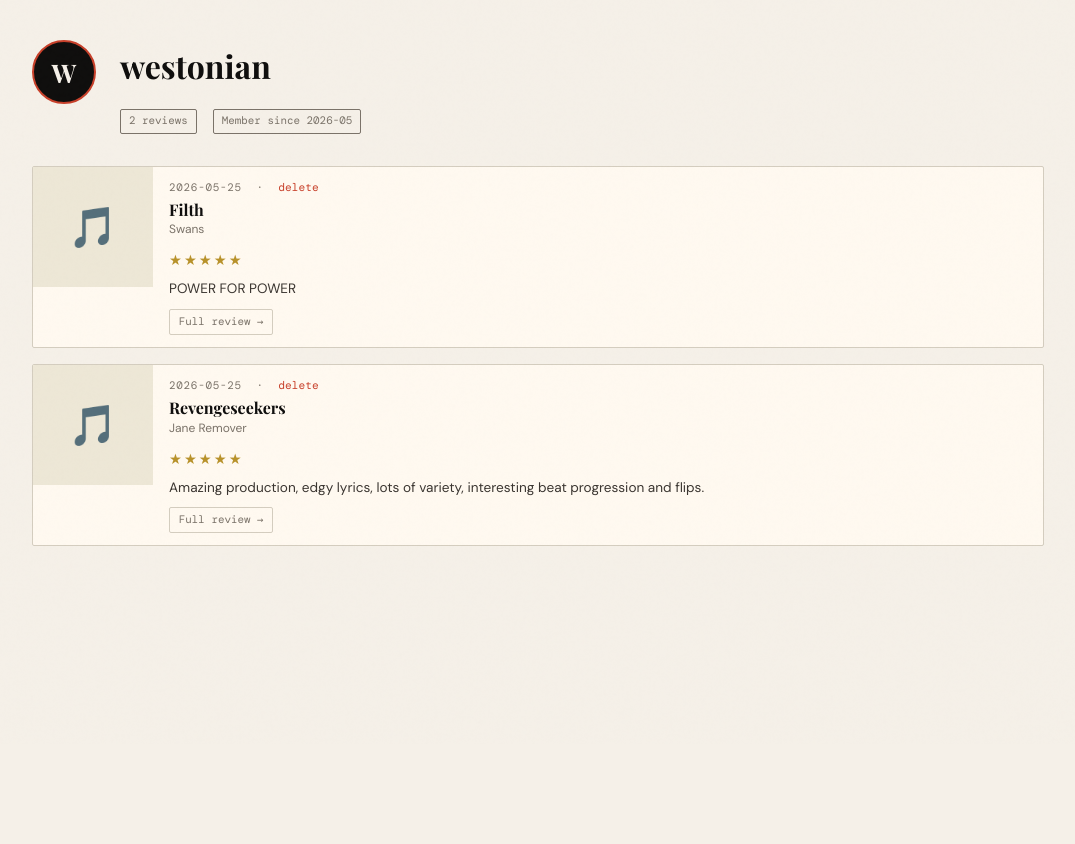
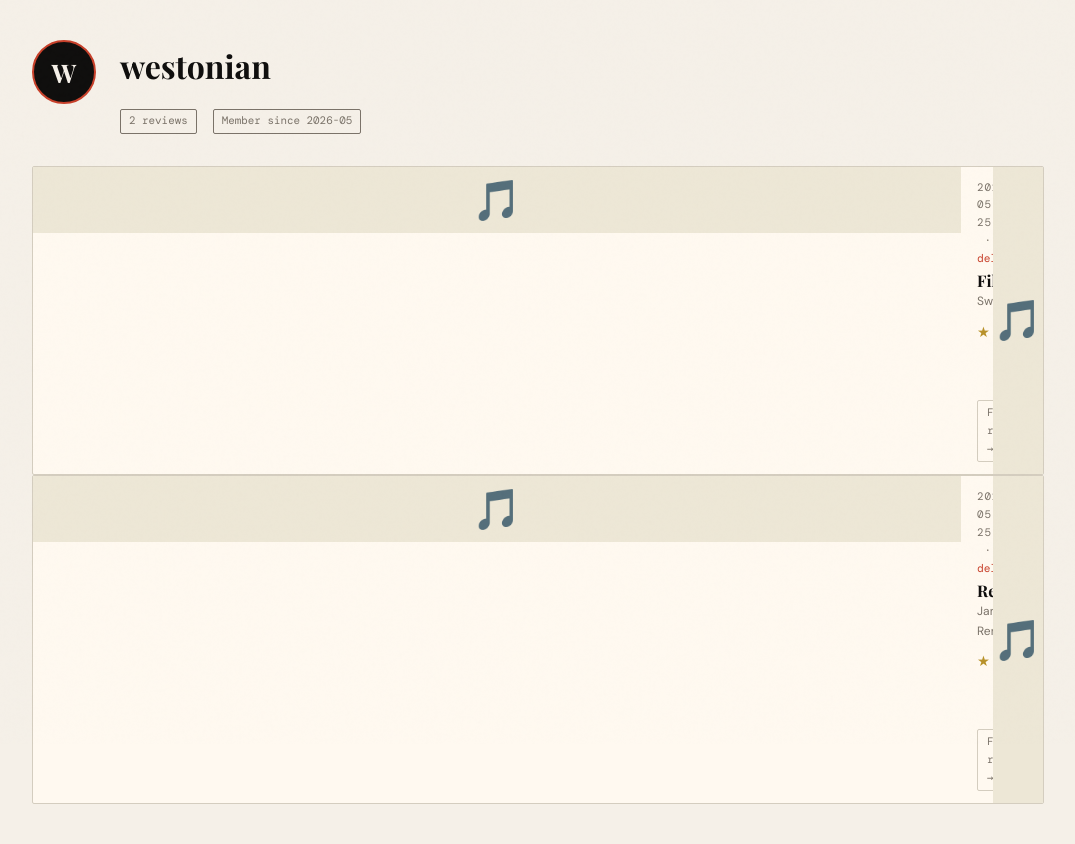
Before and after one commit to YakkAttakk/spinrate, a Flask app: a page that uses templates/base.html in a window 1280 px wide. Shown: the part 56-900 px from the top of the page, without its empty margins (102-1177 px from the left). Before the commit the page ends 602 px from the top, so only its background shows below. Run offline with Flask 3, Linux system fonts and the light colour scheme; a user stored in the database is signed in; data comes from the database, SQL or seed files in the repository; some libraries are stand-ins or nearby versions; some web fonts are replaced.

Commit message:
Feed cards: square cover full height on right

```diff
--- a/templates/base.html
+++ b/templates/base.html
@@ -127,23 +127,6 @@
       border-color: var(--accent);
       box-shadow: 3px 3px 0 var(--accent);
     }
-    .review-card .cover {
-      width: 120px;
-      height: 120px;
-      flex-shrink: 0;
-      object-fit: cover;
-      display: block;
-    }
-    .review-card .cover-placeholder {
-      width: 120px;
-      height: 120px;
-      flex-shrink: 0;
-      background: var(--cream);
-      display: flex;
-      align-items: center;
-      justify-content: center;
-      font-size: 2.5rem;
-    }
     .review-card-body {
       flex: 1;
       min-width: 0;
@@ -151,6 +134,26 @@
       display: flex;
       flex-direction: column;
       justify-content: flex-start;
+    }
+    .review-card .cover-wrap {
+      flex-shrink: 0;
+      align-self: stretch;
+      aspect-ratio: 1 / 1;
+    }
+    .review-card .cover {
+      width: 100%;
+      height: 100%;
+      object-fit: cover;
+      display: block;
+    }
+    .review-card .cover-placeholder {
+      width: 100%;
+      height: 100%;
+      background: var(--cream);
+      display: flex;
+      align-items: center;
+      justify-content: center;
+      font-size: 2.5rem;
     }
     .review-meta {
       font-family: var(--mono);
--- a/templates/profile.html
+++ b/templates/profile.html
@@ -58,6 +58,15 @@
             </a>
           </div>
         </div>
+        <div class="cover-wrap">
+          {% if r.cover_url %}
+            <img class="cover" src="{{ r.cover_url }}" alt="{{ r.album_title }}" loading="lazy"
+                 onerror="this.parentElement.innerHTML='<div class=cover-placeholder>🎵</div>'">
+          {% else %}
+            <div class="cover-placeholder">🎵</div>
+          {% endif %}
+        </div>
+        </div>
       </div>
       {% endfor %}
     </div>
```
Also changed, not shown: templates/home.html (+10 -9 lines).
